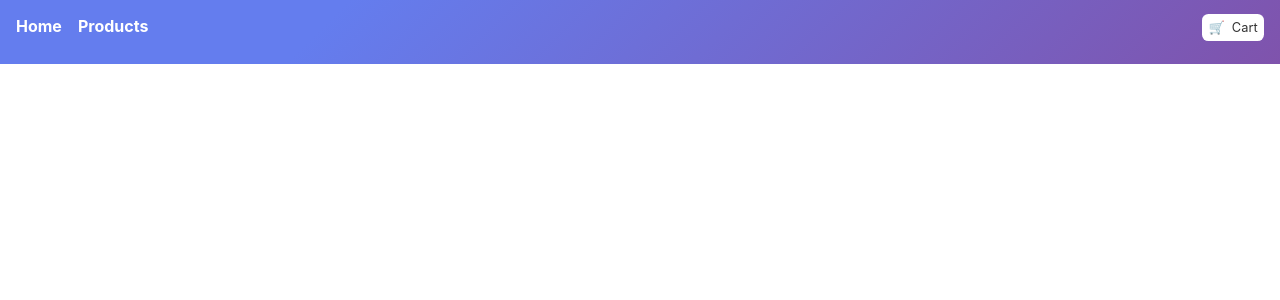
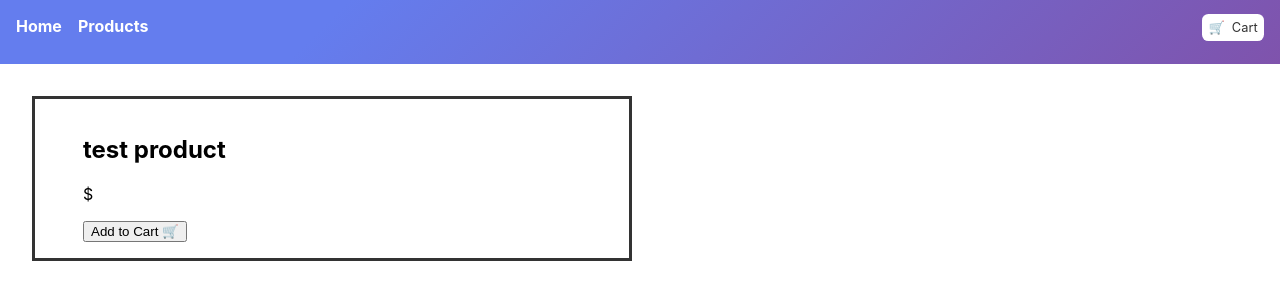
Before and after one commit to Stachacl/Redux-TypeScript-store, a React (Vite) app: page /products in a window 1280 px wide. Shown: the top 300 px of the page. Built offline with nearby package versions, Linux system fonts and the light colour scheme.

Commit message:
test product added to Product Slice

```diff
--- a/src/features/products/productsSlice.ts
+++ b/src/features/products/productsSlice.ts
@@ -6,7 +6,11 @@ export interface ProductsState {
 }
 
 const initialState: ProductsState = {
-    products: {}
+    products: {
+        "123": {
+            name: "test product"
+        }
+    }
 }
 
 const productsSlice = createSlice ({
```
